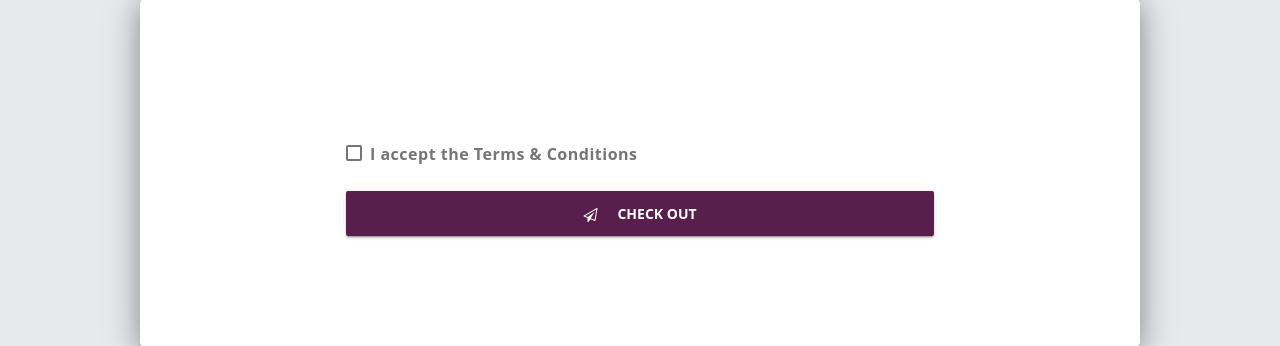
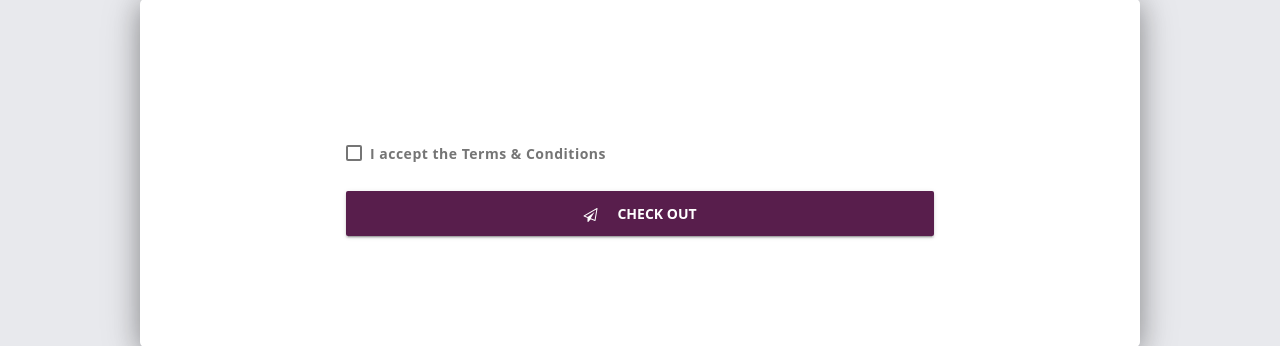
Before and after one commit to fandy/arbio, a PHP site: page /pricing.html in a window 1280 px wide. Shown: the part 1333-1679 px from the top of the page. Run offline with PHP 8.4, Linux system fonts and the light colour scheme; some web fonts are replaced.

Commit message:
page-pricing

```diff
--- a/public/css/arbi.css
+++ b/public/css/arbi.css
@@ -791,9 +791,10 @@ tr td:nth-child(2){
 	text-align: right;
 }
 
-
-
-
+/* PAGE PRICING */
+.mdl-checkbox__label{
+	font-size: 14px;
+}
 
 @media ( min-width : 768px) {
 	nav.navbar.navbar-default{
--- a/public/js/jshome.js
+++ b/public/js/jshome.js
@@ -1,7 +1,5 @@
 $(document).ready(function(){
     $('#view-video').click(function(){
-         /*$('video')[0].webkitEnterFullScreen();
-         $('video')[0].mozRequestFullScreen();*/
 		 $(this).hide();
 		 $('video')[0].setAttribute("controls","controls")
     });
```
